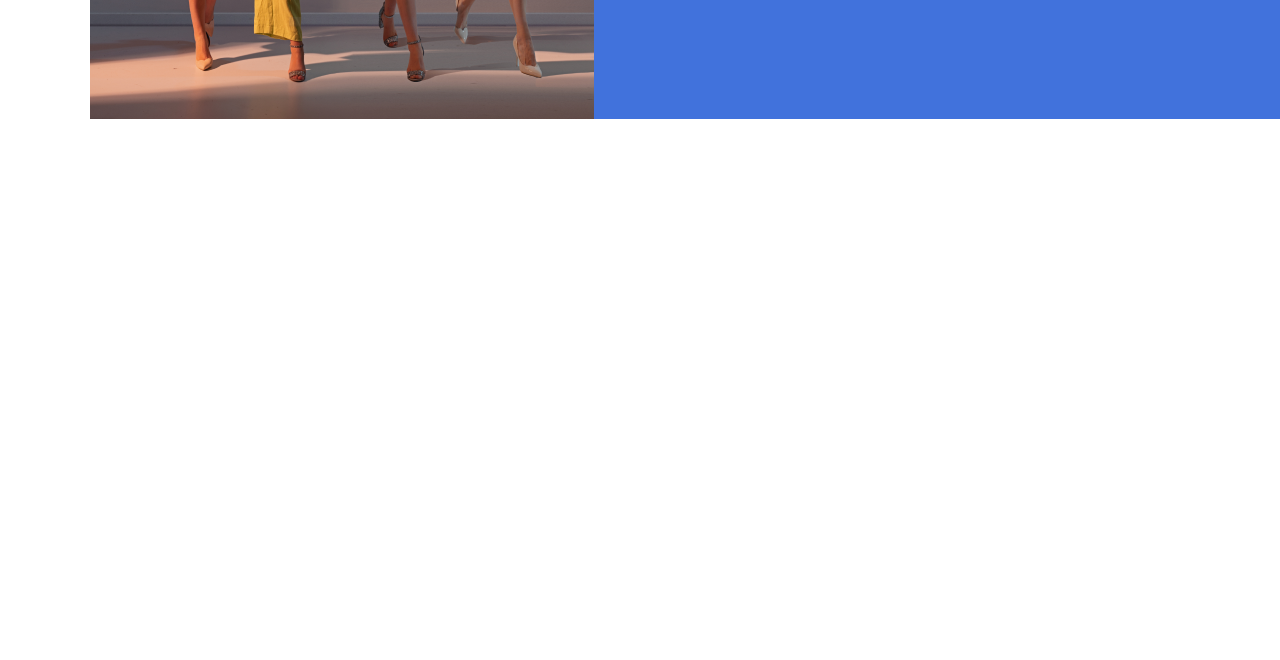
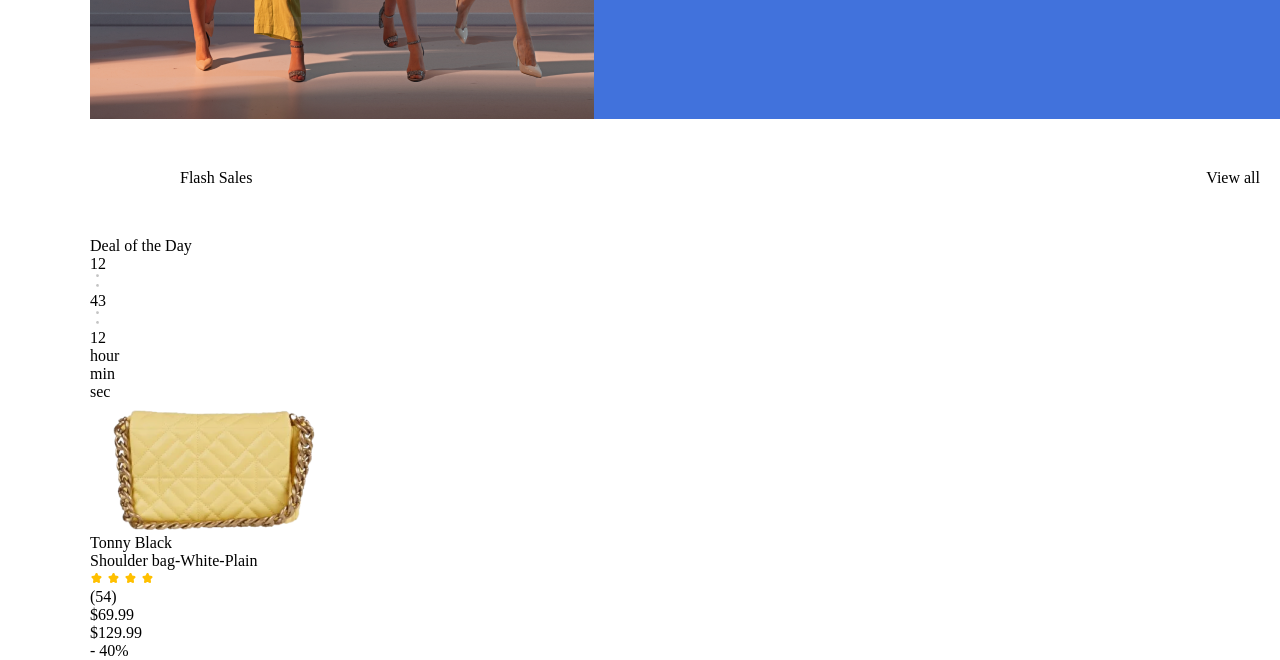
Before and after one commit to Augamak/Diplom, a plain HTML site: page index.html in a window 1280 px wide. Shown: the part 559-1219 px from the top of the page. Before the commit the page ends 800 px from the top, so only its background shows below. Drawn offline with Linux system fonts and the light colour scheme.

Commit message:
added section two

```diff
--- a/index.html
+++ b/index.html
@@ -167,6 +167,58 @@
                     </div>
                 </div>
             </section>
+            <section class="two">
+                <div class="two-top">
+                   <p class="two-flash">Flash Sales</p>
+                   <p class="two-flash-view">View all</p>
+                </div>
+                <div class="two-cards">
+                    <div class="two-cards-card">
+                        <p class="two-cards-card-deal">Deal of the Day</p>
+                        <div class="two-cards-card-deal-date">
+                            <p class="two-cards-card-deal-date-hour">12</p>
+                            <div class="two-cards-card-deal-date-hour-doc">
+                                <img src="./src/img/Colon.png" alt="Colon">
+                            </div>
+                            <p class="two-cards-card-deal-date-hour">43</p>
+                            <div class="two-cards-card-deal-date-hour-doc">
+                                <img src="./src/img/Colon.png" alt="Colon">
+                            </div>
+                            <p class="two-cards-card-deal-date-hour">12</p>
+                            <div class="two-cards-card-deal-date-hour-doc-clock">
+                                <p class="two-cards-card-deal-date-hour-doc-clock-hwords">hour</p>
+                                <p class="two-cards-card-deal-date-hour-doc-clock-hwords">min</p>
+                                <p class="two-cards-card-deal-date-hour-doc-clock-hwords">sec</p>
+                            </div>
+                        </div>
+                        <div class="card-bag">
+                            <img src="./src/img/photo bag.png" alt="bag">
+                        </div>
+                        <div class="card-name">
+                            <p class="card-name-tonny">Tonny Black</p>
+                            <p class="card-name-tonny-shoulder">Shoulder bag-White-Plain</p>
+                            <div class="card-name-tonny-shoulder-stars">
+                                <p class="card-name-tonny-shoulder-stars-star">
+                                    <img src="./src/img/star.png" alt="star">
+                                    <img src="./src/img/star.png" alt="star">
+                                    <img src="./src/img/star.png" alt="star">
+                                    <img src="./src/img/star.png" alt="star">
+                                </p>
+                                <p class="card-name-tonny-shoulder-stars-star-seen">(54)</p>
+                            </div>
+                            <div class="card-price">
+                                <p class="card-price-new">$69.99</p>
+                                <p class="card-price-new-old">$129.99</p>
+                                <p class="card-price-new-old-sale">- 40%</p>
+                            </div>
+                        </div>
+
+                    </div>
+                    <div></div>
+                    <div></div>
+                    <div></div>
+                </div>
+            </section>
         </div>
     </header>
 </body>
--- a/index.scss
+++ b/index.scss
@@ -3,3 +3,4 @@
 @import './src/style/header';
 @import './src/style/menu';
 @import './src/style/one.scss';
+@import './src/style/two';
--- a/src/style/_normalize.scss
+++ b/src/style/_normalize.scss
@@ -16,7 +16,6 @@ body {
     width: 1440px;
     display: flex;
     justify-content: center;
-
 }
 
 .header {
--- /dev/null
+++ b/src/style/_two.scss
@@ -0,0 +1,15 @@
+.two-top {
+   display: flex;
+   justify-content: space-between;
+   padding: 50px 90px;
+}
+
+.two-top-flash {
+    background-color: blue;
+    color: $color-black;
+    font-family: Lato;
+    font-size: 28px;
+    font-style: normal;
+    font-weight: 500;
+    line-height: 20px
+}
```
Also changed, not shown: index.css, 1 other file.
